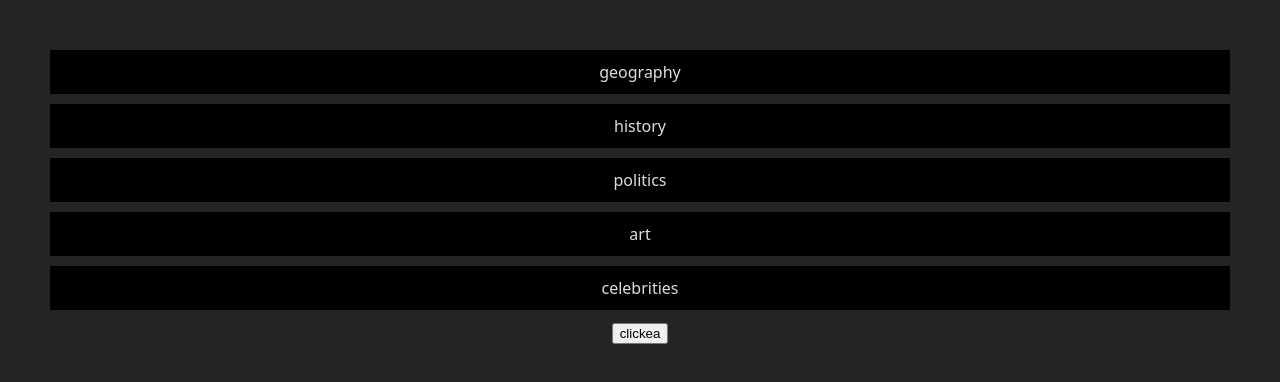
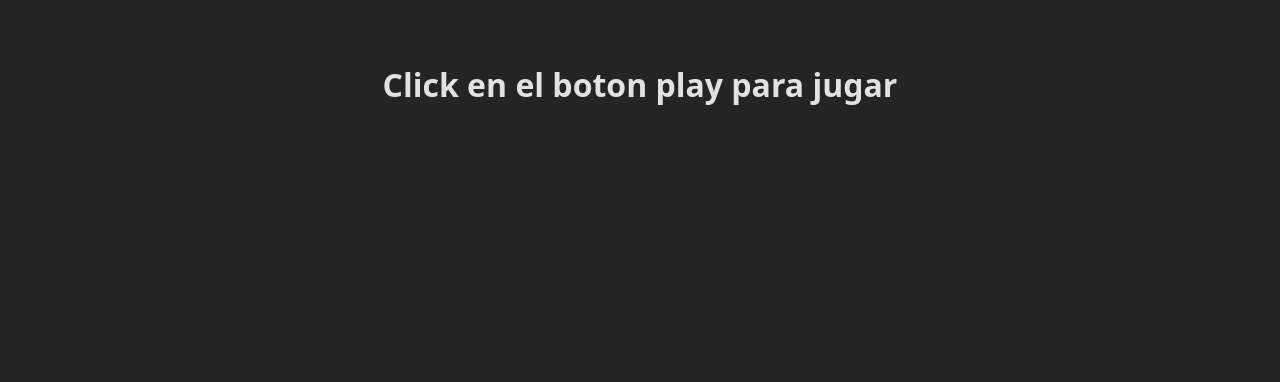
Before and after one commit to Maxi49/Trivia-tp-computacion, a React (Vite) app in the folder client/trivia-client/: page / in a window 1280 px wide. Shown: the top 382 px of the page. Built offline with nearby package versions, Linux system fonts and the light colour scheme.

Commit message:
no me slaieron las routes

```diff
--- a/client/trivia-client/package.json
+++ b/client/trivia-client/package.json
@@ -10,8 +10,10 @@
     "preview": "vite preview"
   },
   "dependencies": {
+    "axios": "^1.8.4",
     "react": "^19.0.0",
-    "react-dom": "^19.0.0"
+    "react-dom": "^19.0.0",
+    "react-router-dom": "^7.4.1"
   },
   "devDependencies": {
     "@eslint/js": "^9.21.0",
--- a/client/trivia-client/src/App.tsx
+++ b/client/trivia-client/src/App.tsx
@@ -1,79 +1,23 @@
 import './App.css'
-import { useState } from "react"
-import { CategoryCard, getQuestion } from './OptionCards';
-import { DifficultyCard } from './OptionCards';
+import { BrowserRouter as Router, Routes, Route } from "react-router-dom";
+import Home from "./Routes/Home.tsx";
+import Game from "./Routes/Game.tsx";
+import Categories from "./Routes/Categories.tsx";
+import Difficulties from "./Routes/Difficulties.tsx";
 
 function App() {
-  const [selectedCategory, setSelectedCategory] = useState<number | null>(null);
-  const [selectedDifficulty, setSelectedDifficulty] = useState<string | null>(null);
-  const categories = [
-    { categoryName: "geography", id: 22 },
-    { categoryName: "history", id: 23 },
-    { categoryName: "politics", id: 24 },
-    { categoryName: "art", id: 25 },
-    { categoryName: "celebrities", id: 26 }
-  ];
-
-  const difficulties = ["easy", "meadium", "hard"]
-
-  function renderCategories() {
-    return (
-
-        <section className="category-card-container">
-          {categories.map(({ categoryName, id }) => (
-            <CategoryCard
-              key={id}
-              categoryName={categoryName}
-              id={id}
-              onSelectCategory={(id) => setSelectedCategory(id)}
-            />
-          ))}
-        </section>
-
-    );
-  }
-
-  async function questions() {
-    await getQuestion()
-  }
-
-  function renderDifficulties() {
-    return (
-      <section>
-        <h2>Selecciona una dificultad</h2>
-        {difficulties?.map((difficulty) => (  // ✅ Corrección de la sintaxis de map()
-          <DifficultyCard
-            key={difficulty}
-            difficulty={difficulty}
-            onSelectDifficulty={() => setSelectedDifficulty(difficulty)}
-          />
-        ))}
-      </section>
-    )
-  }
-
   return (
     <>
-      {!selectedCategory &&
-        (
-        renderCategories()
-        )
-      }
-      {
-        selectedCategory && (
+      <Router>
+        <Routes>
+          <Route path="/" element={<Home />} />
+          <Route path="/categories" element={<Categories />} />
+          <Route path="/difficulties" element={<Difficulties />} />
+          <Route path="/game" element={<Game />} />
 
-            renderDifficulties()
-
-        )
-      }
-      {/*
-        selectedDifficulty !== null (
-          // TODO ADD renderQuestions
-        )
-      */}
-      <button onClick={() => questions()}>
-        clickea
-      </button>
+          <Route path="*" element={<h1>Página no encontrada</h1>} />
+        </Routes>
+      </Router>
     </>
   );
 }
--- a/client/trivia-client/src/OptionCards.tsx
+++ b/client/trivia-client/src/OptionCards.tsx
@@ -1,4 +1,4 @@
-import { getQuestionsApi } from "./api/api";
+
 
 type CategoryCardProps = {
     categoryName: string;
@@ -29,8 +29,3 @@ export function DifficultyCard({ difficulty, onSelectDifficulty }: DifficultyCar
 }
 
 export default CategoryCard;
-
-export async function getQuestion() {
-  const questions = await getQuestionsApi(10, "history", "easy")
-  console.log(questions)
-}
--- /dev/null
+++ b/client/trivia-client/src/Routes/Categories.tsx
@@ -0,0 +1,34 @@
+import { useState } from "react";
+import { CategoryCard } from "../OptionCards";
+
+export const Categories = () => {
+    const [selectedCategory, setSelectedCategory] = useState<number | null>(null);
+
+    const categories = [
+        { categoryName: "geography", id: 22 },
+        { categoryName: "history", id: 23 },
+        { categoryName: "politics", id: 24 },
+        { categoryName: "art", id: 25 },
+        { categoryName: "celebrities", id: 26 }
+    ];
+
+    return (
+        <>
+            <section className="category-card-container">
+                {categories.map(({ categoryName, id }) => (
+                    <CategoryCard
+                        key={id}
+                        categoryName={categoryName}
+                        id={id}
+                        onSelectCategory={(id) => setSelectedCategory(id)}
+                    />
+                ))}
+            </section>
+            {selectedCategory !== null && (
+                <p>Categoría seleccionada: {selectedCategory}</p>
+            )}
+        </>
+    );
+};
+
+export default Categories
--- /dev/null
+++ b/client/trivia-client/src/Routes/Difficulties.tsx
@@ -0,0 +1,23 @@
+import { useState } from "react";
+import { DifficultyCard } from "../OptionCards";
+
+export const Difficulties = () => {
+    const [selectedDifficulty, setSelectedDifficulty] = useState<string | null>(null);
+    const difficulties = ["easy", "medium", "hard"];
+
+    return (
+        <section>
+            <h2>Selecciona una dificultad</h2>
+            {difficulties.map((difficulty) => (
+                <DifficultyCard
+                    key={difficulty}
+                    difficulty={difficulty}
+                    onSelectDifficulty={() => setSelectedDifficulty(difficulty)}
+                />
+            ))}
+            {selectedDifficulty && <p>Dificultad seleccionada: {selectedDifficulty}</p>}
+        </section>
+    );
+};
+
+export default Difficulties
--- /dev/null
+++ b/client/trivia-client/src/Routes/Game.tsx
@@ -0,0 +1,6 @@
+export const Game = () => {
+    return (<>
+        <h1>Click en el boton play para jugar</h1>
+    </>)
+};
+export default Game
--- /dev/null
+++ b/client/trivia-client/src/Routes/Home.tsx
@@ -0,0 +1,6 @@
+export const Home = () => {
+    return (<>
+        <h1>Click en el boton play para jugar</h1>
+    </>)
+};
+export default Home
```
Also changed, not shown: client/trivia-client/tsconfig.app.json (+9 -4 lines), 1 other file (tests, documents, lock files or other folders).
